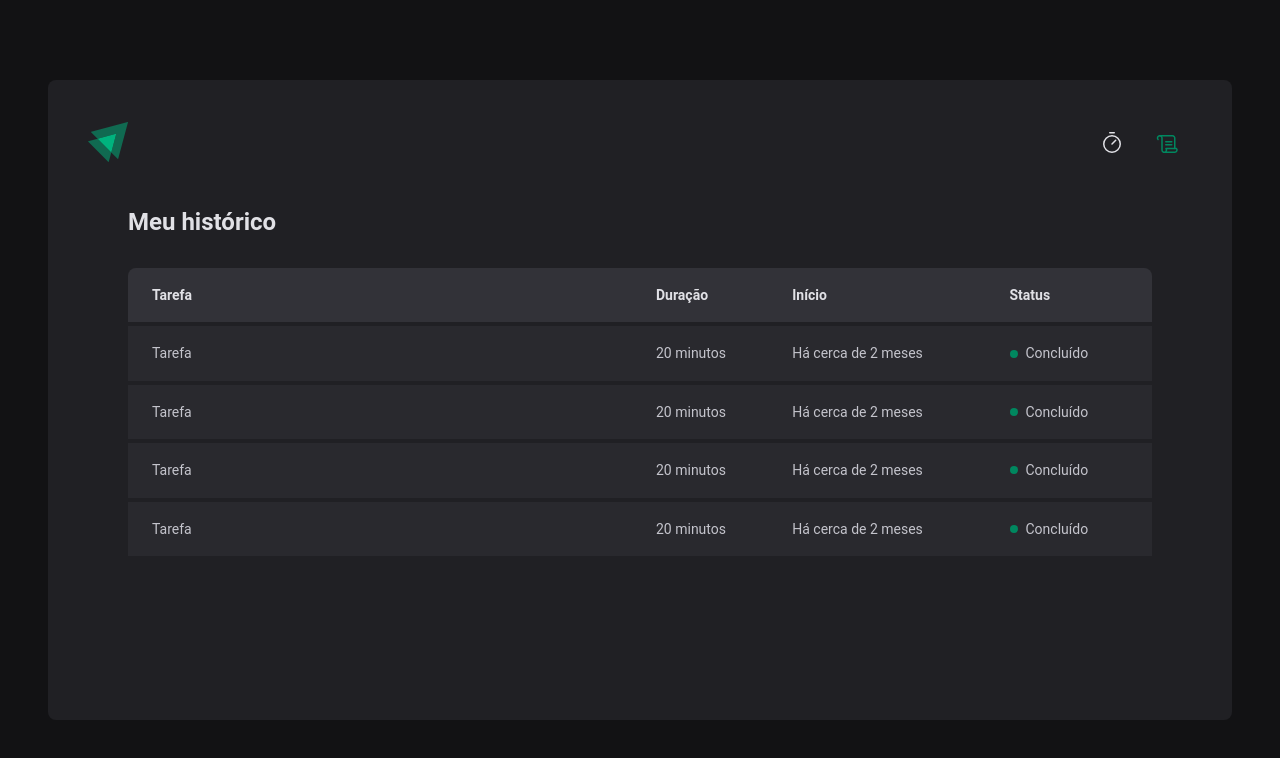
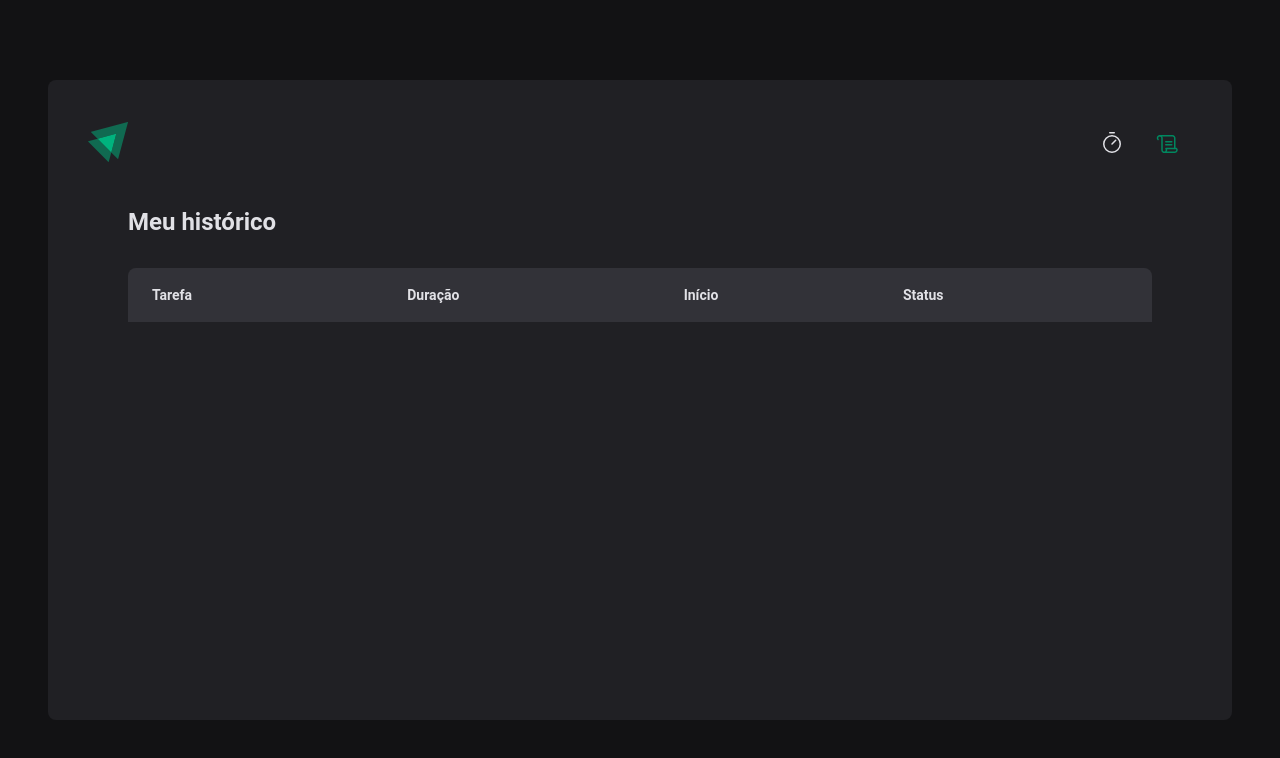
Before and after one commit to gabrielCesarino/pomodoroTimer, a React (Vite) app: page /history in a window 1280 px wide. Shown: the top 758 px of the page. Built offline with nearby package versions, Linux system fonts and the light colour scheme.

Commit message:
feat: listing the time history

```diff
--- a/src/pages/History/index.tsx
+++ b/src/pages/History/index.tsx
@@ -19,38 +19,28 @@
             </tr>
           </thead>
           <tbody>
-            <tr>
-              <td>Tarefa</td>
-              <td>20 minutos</td>
-              <td>Há cerca de 2 meses</td>
-              <td>
-                <Status statusColor="green">Concluído</Status>
-              </td>
-            </tr>
-            <tr>
-              <td>Tarefa</td>
-              <td>20 minutos</td>
-              <td>Há cerca de 2 meses</td>
-              <td>
-                <Status statusColor="green">Concluído</Status>
-              </td>
-            </tr>
-            <tr>
-              <td>Tarefa</td>
-              <td>20 minutos</td>
-              <td>Há cerca de 2 meses</td>
-              <td>
-                <Status statusColor="green">Concluído</Status>
-              </td>
-            </tr>
-            <tr>
-              <td>Tarefa</td>
-              <td>20 minutos</td>
-              <td>Há cerca de 2 meses</td>
-              <td>
-                <Status statusColor="green">Concluído</Status>
-              </td>
-            </tr>
+            {cycles.map((cycle) => {
+              return (
+                <tr key={cycle.id}>
+                  <td>{cycle.task}</td>
+                  <td>{cycle.minutesAmount}</td>
+                  <td>{cycle.startDate.toISOString()}</td>
+                  <td>
+                    {cycle.finishedDate && (
+                      <Status statusColor="green">Concluído</Status>
+                    )}
+
+                    {cycle.interrumptedDate && (
+                      <Status statusColor="red">Interrompido</Status>
+                    )}
+
+                    {!cycle.finishedDate && !cycle.interrumptedDate && (
+                      <Status statusColor="yellow">Em andamento</Status>
+                    )}
+                  </td>
+                </tr>
+              )
+            })}
           </tbody>
         </table>
       </HistoryList>
```
